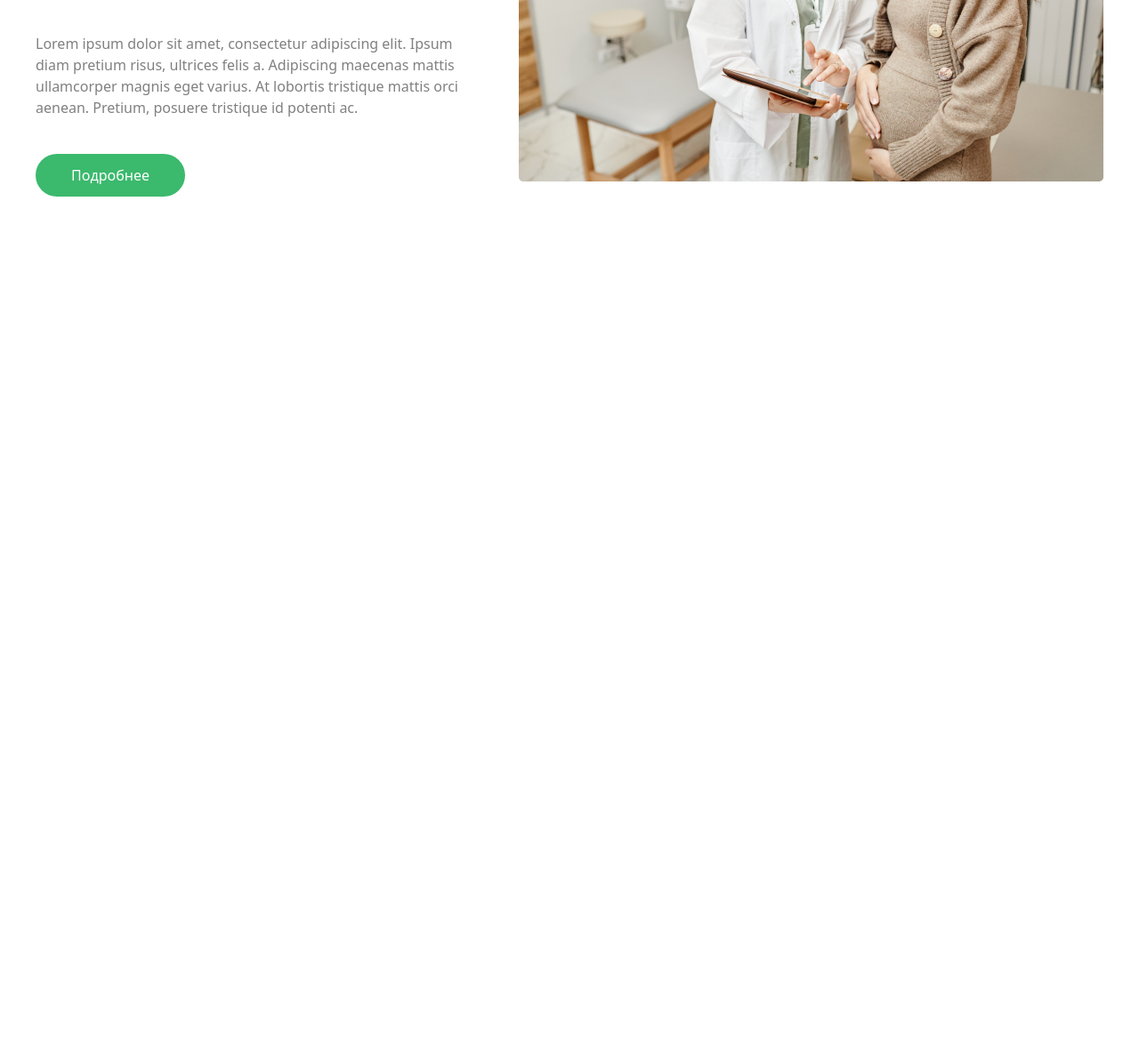
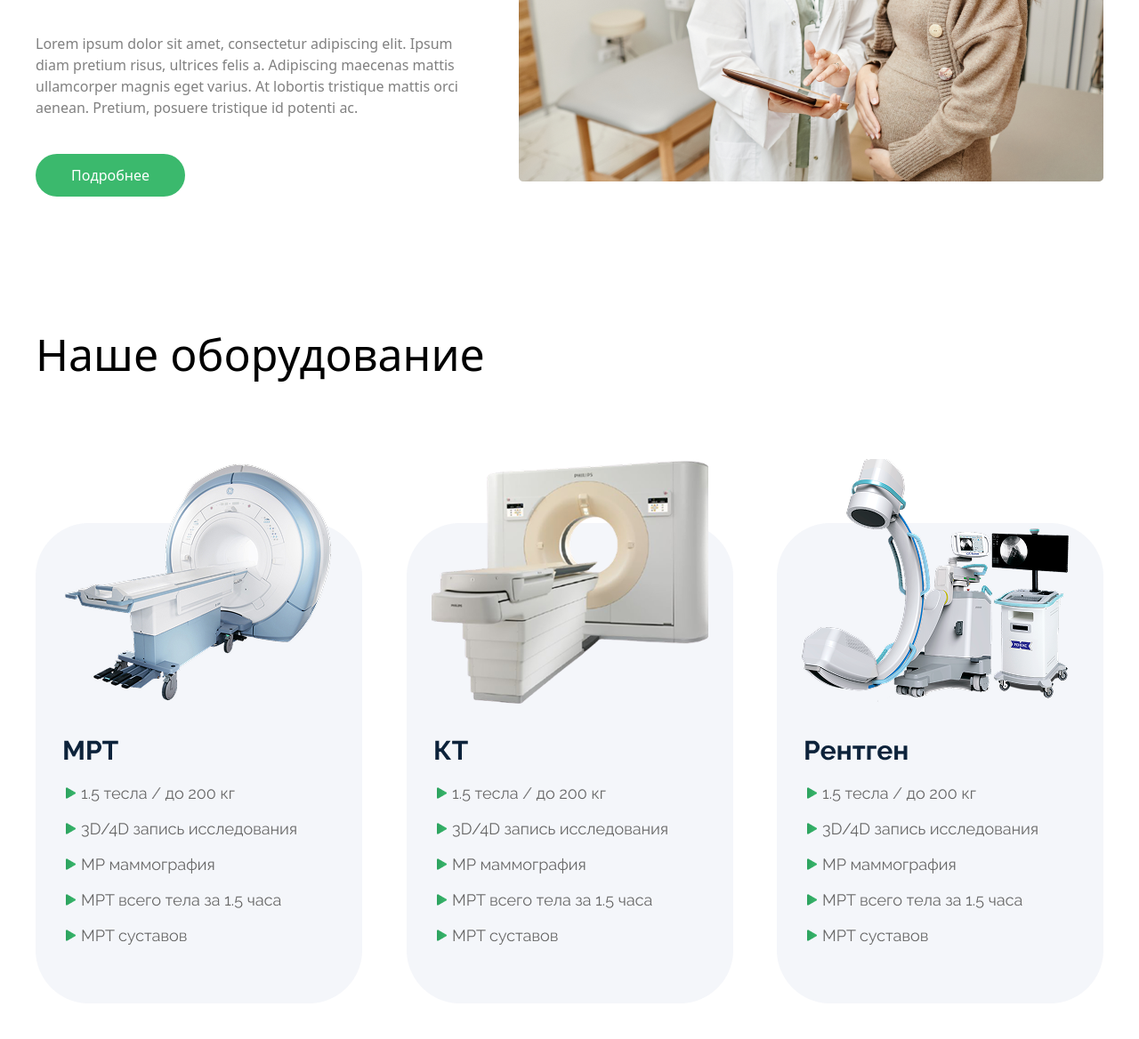
Before and after one commit to nek-yt/home-work2, a website: page src/index.html in a window 1280 px wide. Shown: the part 4426-5594 px from the top of the page at 89% size. Before the commit the page ends 4687 px from the top, so only its background shows below. Drawn offline with nearby package versions, Linux system fonts and the light colour scheme; files that its build step writes are made by us from their sources.

Commit message:
section9

```diff
--- a/src/index.html
+++ b/src/index.html
@@ -161,6 +161,14 @@
         <img src="./img/Mask group (9).png" alt="">
         </div>
         </div>
+        <div class="mt-[100px]">
+            <h1 class="text-[50px] px-10 mb-10">Наше оборудование</h1>
+            <div class="flex justify-between items-center p-10">
+                <img src="./img/1 (1).png" alt="">
+                <img src="./img/2.png" alt="">
+                <img src="./img/3.png" alt="">
+            </div>
+        </div>
     </main>
 </body>
 </html>
```
Also changed, not shown: src/img/1 (1).png (added), src/img/2.png (added), src/img/3.png (added).
